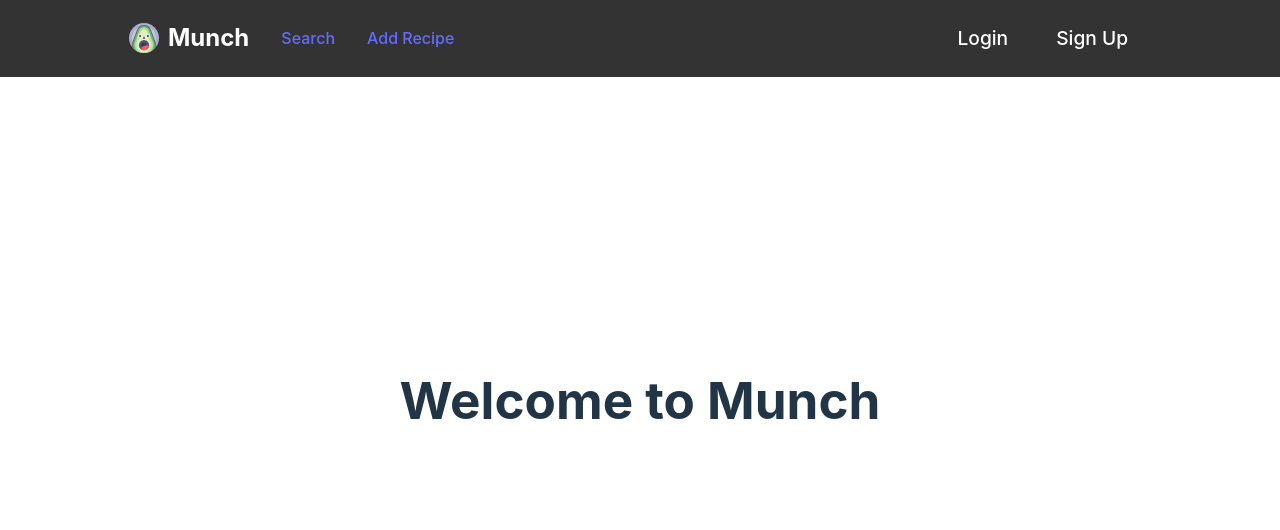
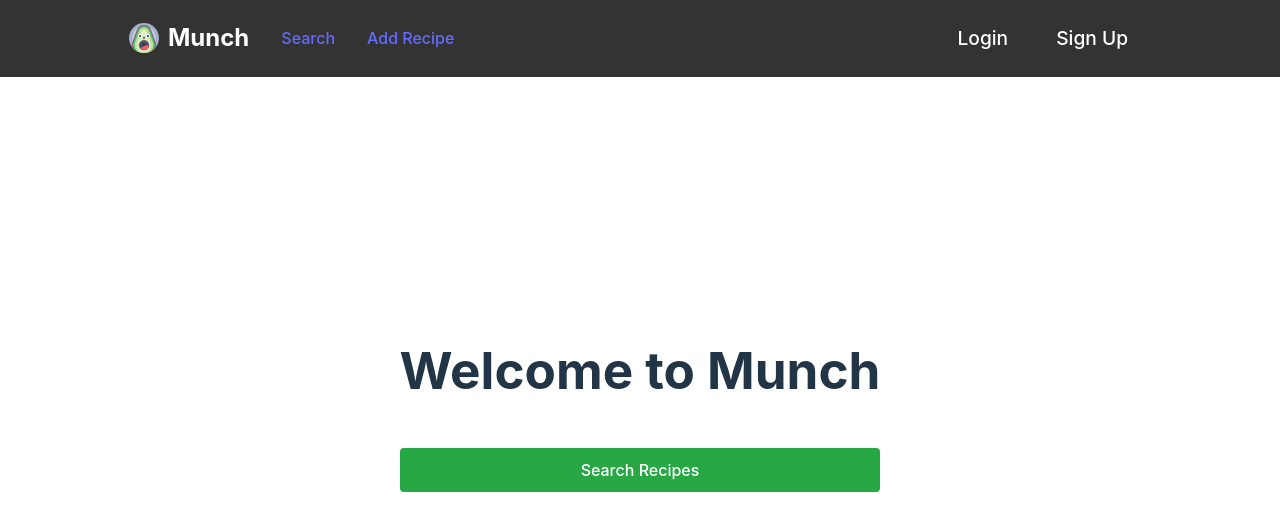
Before and after one commit to kumankai/munch, a React (Vite) app in the folder munch-app/: page / in a window 1280 px wide. Shown: the top 530 px of the page. Built offline with nearby package versions, Linux system fonts and the light colour scheme.

Commit message:
Made home page

```diff
--- a/munch-app/src/pages/Home.tsx
+++ b/munch-app/src/pages/Home.tsx
@@ -1,7 +1,17 @@
+import { useNavigate } from 'react-router-dom';
+
 const Home = () => {
+    const navigate = useNavigate();
+
     return (
         <div>
             <h1>Welcome to Munch</h1>
+            <button
+                    className="search-button"
+                    onClick={() => navigate('/search')}
+                >
+                    Search Recipes
+                </button>
         </div>
     )
 }
--- /dev/null
+++ b/munch-app/src/styles/Home.css
@@ -0,0 +1,14 @@
+.search-button {
+    background-color: #007bff;
+    color: white;
+    padding: 1rem 2rem;
+    border: none;
+    border-radius: 4px;
+    font-size: 1.1rem;
+    cursor: pointer;
+    transition: background-color 0.2s;
+}
+
+.search-button:hover {
+    background-color: #0056b3;
+}
```
Also changed, not shown: 1 other file (tests, documents, lock files or other folders).
